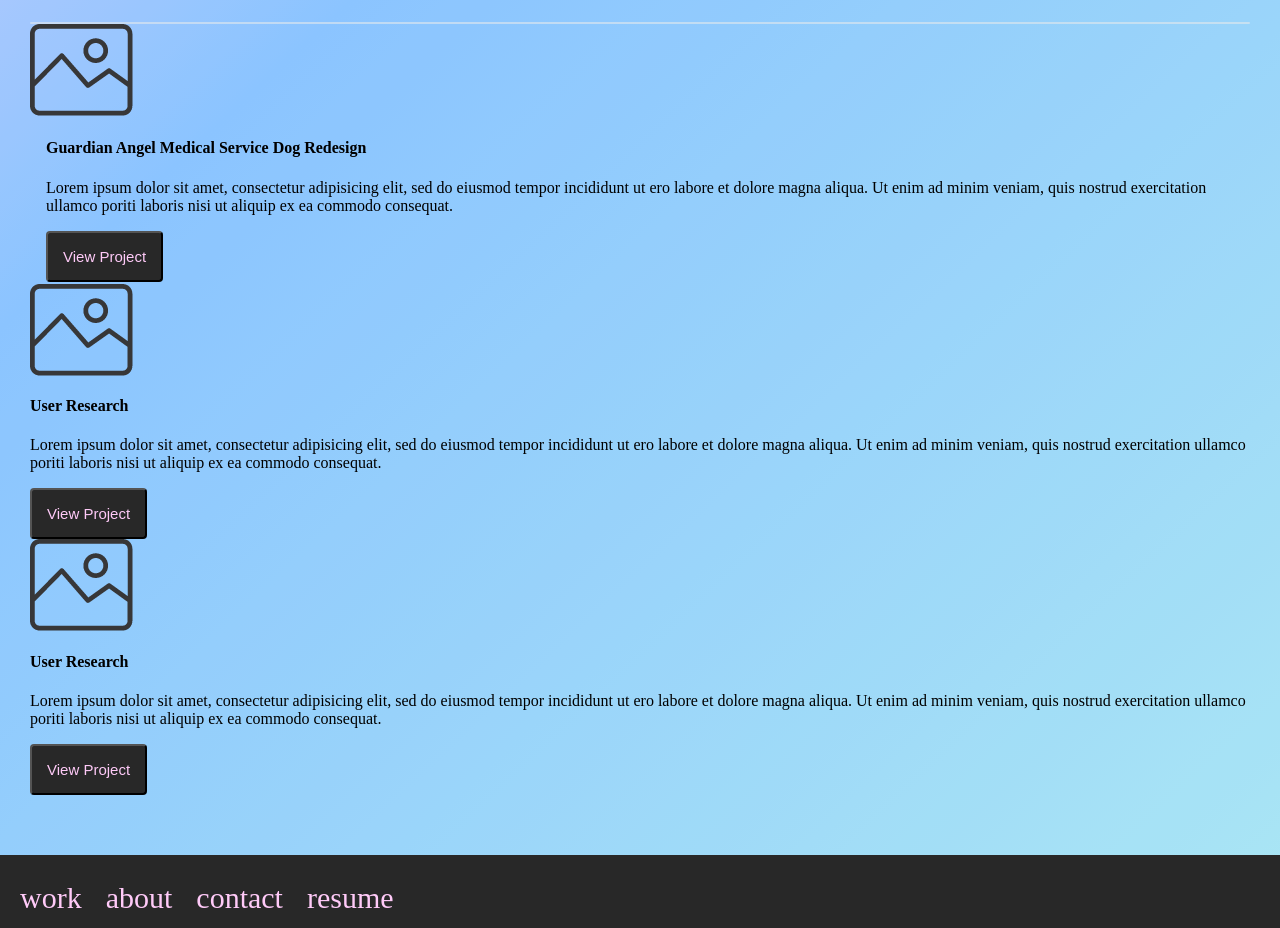
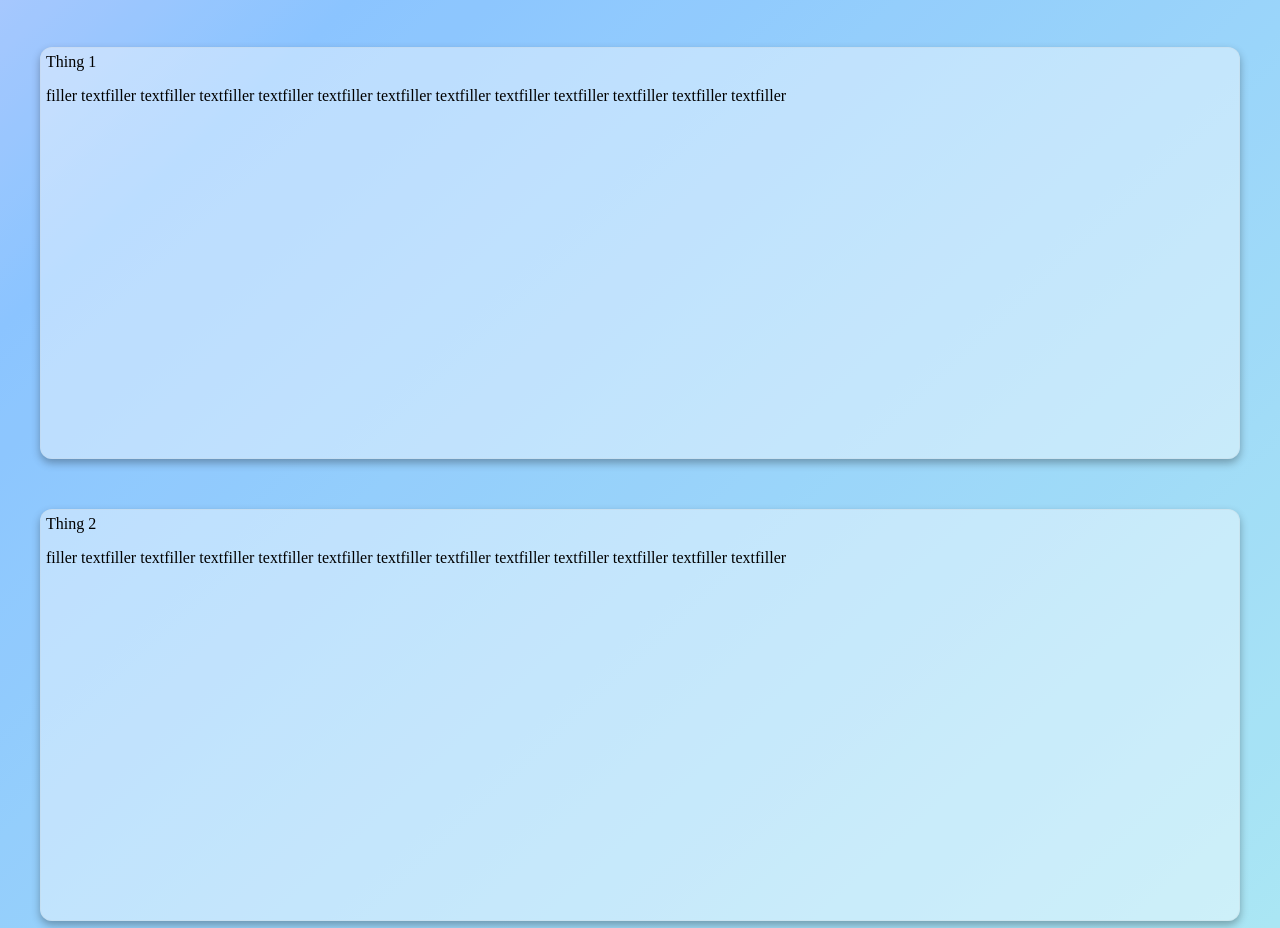
Before and after one commit to MichieLee/UX_UI_HW_18, a plain HTML site: page index.html in a window 1280 px wide. Shown: the part 1746-2674 px from the top of the page. Drawn offline with Linux system fonts and the light colour scheme.

Commit message:
Update index.html

```diff
--- a/index.html
+++ b/index.html
@@ -64,29 +64,23 @@ I am experienced in quickly and effectively implementing feedback in a way that
 
     <section class="myWork">
       <h1 class="heading">My Work</h1>
-      <div class="workGrid">
-        <div class="card"></div>
-          <img class="work1" src="Images/placeholder_picture.png">
-        <div class="container">
-          <h4>Guardian Angel Medical Service Dog Redesign</h4>
-          <p>Lorem ipsum dolor sit amet, consectetur adipisicing elit, sed do eiusmod tempor incididunt ut ero labore et dolore magna aliqua. Ut enim ad minim veniam, quis nostrud exercitation ullamco poriti laboris nisi ut aliquip ex ea commodo consequat.</p>
-          <button>View Project</button>
-        </div>
-        <div class="img2">
-          <img src="Images/placeholder_picture.png">
-        </div>
-        <div class="content2">
-          <h4>User Research</h4>
-          <p>Lorem ipsum dolor sit amet, consectetur adipisicing elit, sed do eiusmod tempor incididunt ut ero labore et dolore magna aliqua. Ut enim ad minim veniam, quis nostrud exercitation ullamco poriti laboris nisi ut aliquip ex ea commodo consequat.</p>
-          <button>View Project</button>
-        </div>
-        <div class="img3">
-          <img src="Images/placeholder_picture.png">
-        </div>
-        <div class="content3">
-          <h4>User Research</h4>
-          <p>Lorem ipsum dolor sit amet, consectetur adipisicing elit, sed do eiusmod tempor incididunt ut ero labore et dolore magna aliqua. Ut enim ad minim veniam, quis nostrud exercitation ullamco poriti laboris nisi ut aliquip ex ea commodo consequat.</p>
-          <button>View Project</button>
+      <div class="flexContainer1">
+        <div class="column">
+          <div class="card1">
+            Thing 1
+            <p>filler textfiller textfiller textfiller textfiller textfiller textfiller textfiller textfiller textfiller textfiller textfiller textfiller
+            </p>
+          </div>
+          <div class="card1">
+            Thing 2
+            <p>filler textfiller textfiller textfiller textfiller textfiller textfiller textfiller textfiller textfiller textfiller textfiller textfiller
+            </p>
+          </div>
+          <div class="card1">
+            Thing 3
+            <p>filler textfiller textfiller textfiller textfiller textfiller textfiller textfiller textfiller textfiller textfiller textfiller textfiller
+            </p>
+          </div>
         </div>
       </div>
     </section>
```
